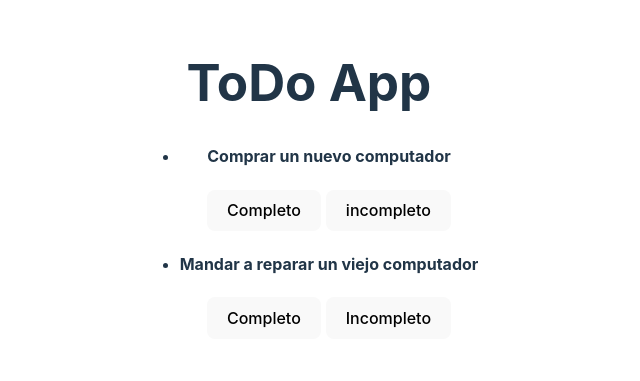
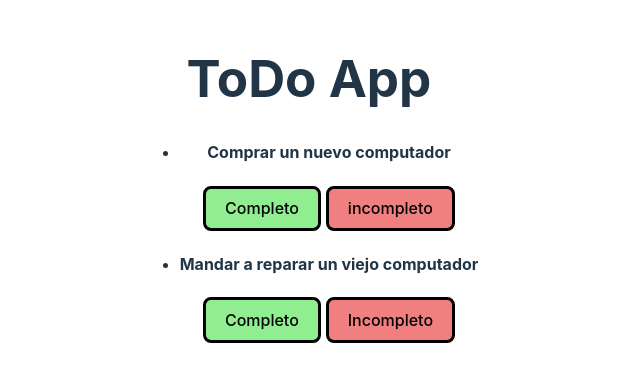
Before and after one commit to TomasRicaurte/my-react-task-list, a React (Vite) app: page / in a window 1280 px wide. Shown: the part 213-594 px from the top of the page, without its empty margins (331-971 px from the left). Built offline with nearby package versions, Linux system fonts and the light colour scheme.

Commit message:
Botones con colores

```diff
--- a/src/App.css
+++ b/src/App.css
@@ -4,3 +4,13 @@
   padding: 2rem;
   text-align: center;
 }
+
+.botonCompleto {
+  border: solid;
+  background-color: lightgreen;
+}
+
+.botonIncompleto {
+  border: solid;
+  background-color: lightcoral;
+}
--- a/src/App.jsx
+++ b/src/App.jsx
@@ -11,11 +11,11 @@ function App() {
       <ul className='Task'>
         <li>
           <h4>Comprar un nuevo computador</h4>
-          <button>Completo</button> <button> incompleto</button>
+          <button className='botonCompleto'>Completo</button> <button className='botonIncompleto'> incompleto</button>
         </li>
         <li>
           <h4>Mandar a reparar un viejo computador</h4>
-          <button>Completo</button> <button>Incompleto</button>
+          <button className='botonCompleto'>Completo</button> <button className='botonIncompleto'>Incompleto</button>
         </li>
       </ul>
     </div>
```
